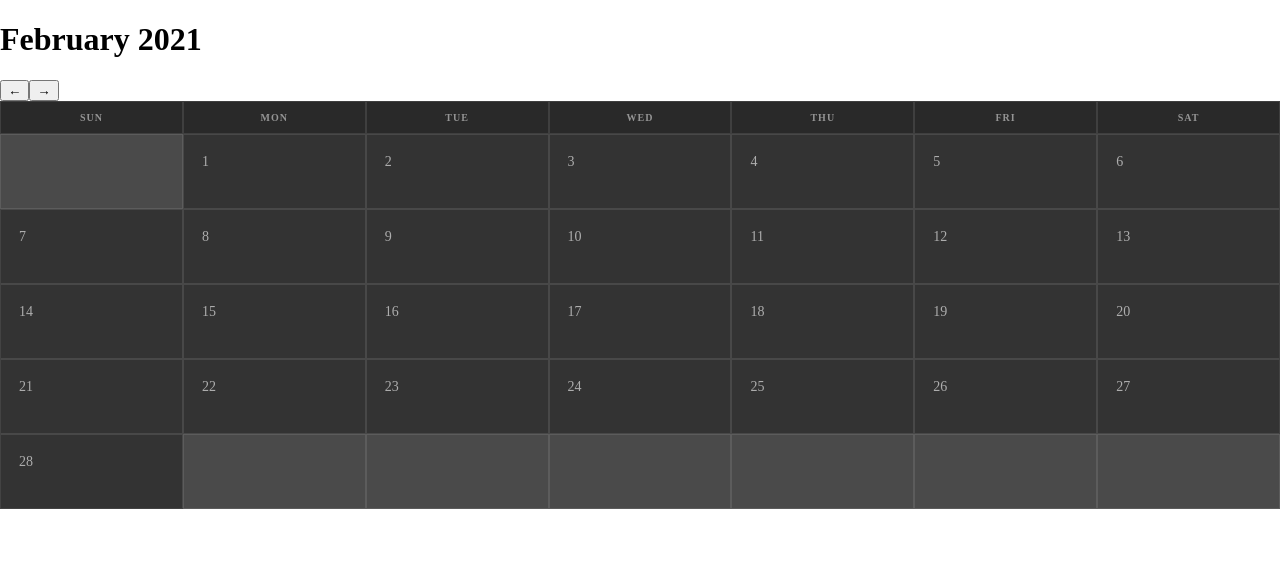
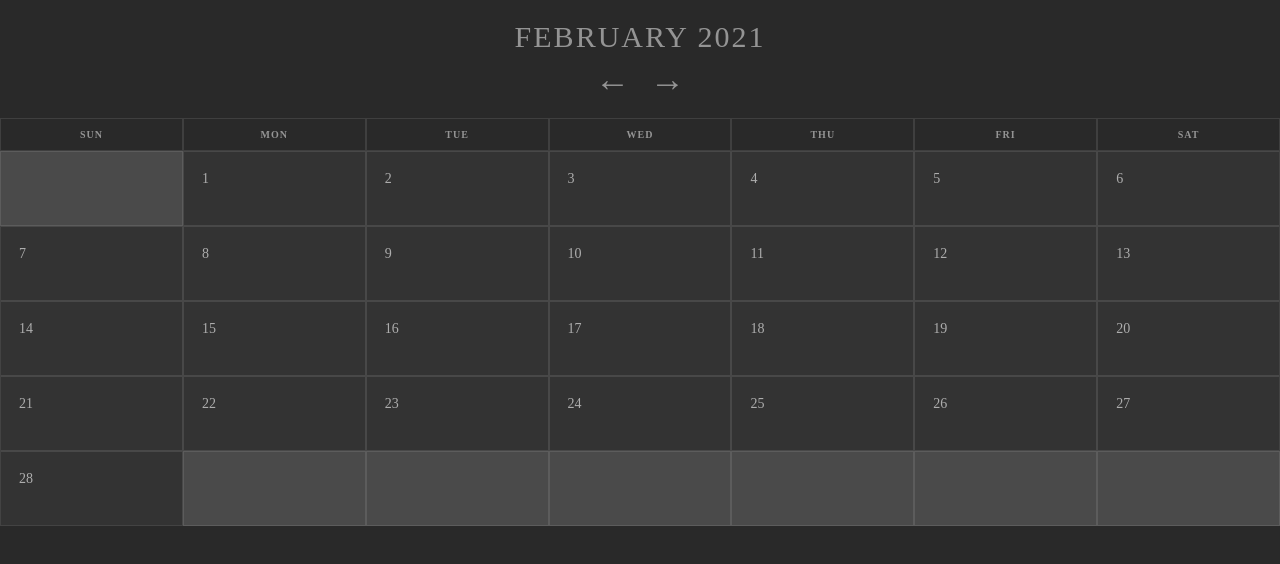
Before and after one commit to sheesania/i-wrote-today, a React (Create React App) app: page / in a window 1280 px wide. Shown: the top 564 px of the page. Built offline with nearby package versions, Linux system fonts and the light colour scheme; the HTML template or start-up script is replaced by a standard one.

Commit message:
styling for header buttons etc

```diff
--- a/src/App.css
+++ b/src/App.css
@@ -14,13 +14,39 @@
 
 body {
   margin: 0;
+  background-color: #292929;
+  font-family: 'Ubuntu';
+}
+
+.app-header {
+  text-align: center;
+  color: rgba(255,255,255,0.5);
+}
+
+h1 {
+  text-transform: uppercase;
+  letter-spacing: 2px;
+  font-size: 30px;
+  font-weight: 500;
+  margin: 20px 20px 5px 20px;
+}
+
+.month-buttons {
+  margin-top: 6px;
+  margin-bottom: 18px;
+}
+
+.month-button {
+  cursor: pointer;
+  font-size: 35px;
+  margin-left: 10px;
+  margin-right: 10px;
 }
 
 table {
   width: 100%;
   box-sizing: border-box;
   box-shadow: inset 0px 0px 0px 1px rgba(0,0,0,0.1);
-  font-family: 'Ubuntu';
   border-spacing: 0;
   background-color: #333333;
 }
--- a/src/App.js
+++ b/src/App.js
@@ -31,9 +31,13 @@ function App() {
 
   return (
     <div className='app'>
-      <h1>{new Date(year, month).toLocaleDateString('default', {month: 'long', year: 'numeric'})}</h1>
-      <button onClick={goToPreviousMonth}>←</button>
-      <button onClick={goToNextMonth}>→</button>
+      <div className='app-header'>
+        <h1>{new Date(year, month).toLocaleDateString('default', { month: 'long', year: 'numeric' })}</h1>
+        <div className='month-buttons'>
+          <span className='month-button' onClick={goToPreviousMonth}>←</span>
+          <span className='month-button' onClick={goToNextMonth}>→</span>
+        </div>
+      </div>
       <Month year={year} month={month}></Month>
     </div>
   );
```
